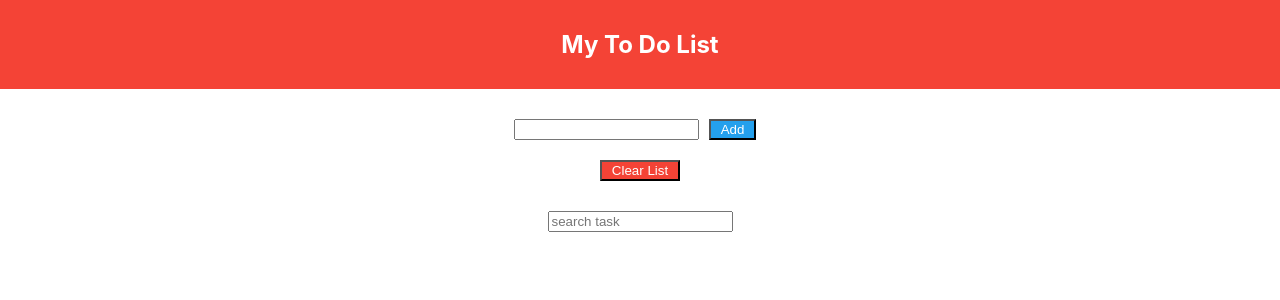
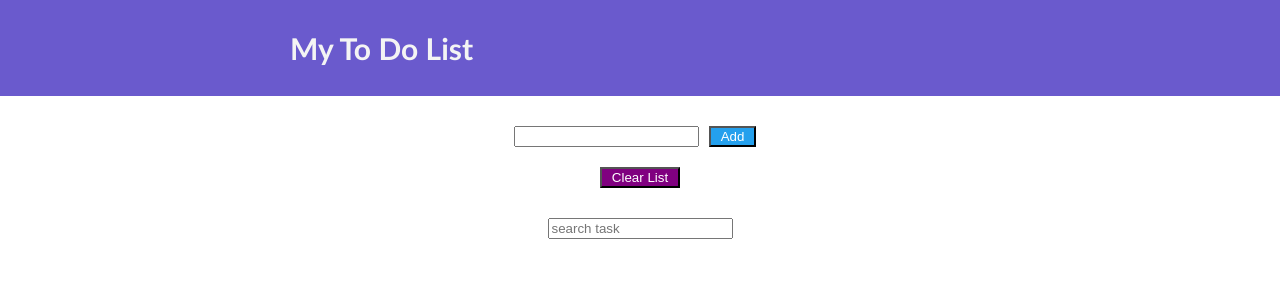
Before and after one commit to PSPenta/react-training-new, a React (Create React App) app: page / in a window 1280 px wide. Shown: the top 300 px of the page. Built offline with nearby package versions, Linux system fonts and the light colour scheme.

Commit message:
code optimised

```diff
--- a/src/App.css
+++ b/src/App.css
@@ -4,15 +4,22 @@
 }
 
 #header {
-  background-color: #f44336;
+  background-color: slateblue;
   padding: 10px 40px;
   margin-bottom: 20px;
   color: white;
-  text-align: center;
+  text-align: start;
+  font-family:'Gill Sans', 'Gill Sans MT', Calibri, 'Trebuchet MS', sans-serif;
 }
 
-h1 {
-  color: cornflowerblue;
+.container {
+  max-width: 700px;
+  margin: auto;
+}
+
+#header h1 {
+  color: #f4f4f4;
+  font-size: 30px;
 }
 
 ul {
@@ -24,7 +31,7 @@ ul {
 ul li {
   cursor: pointer;
   position: relative;
-  padding: 12px 8px 12px 40px;
+  padding: 12px 8px;
   list-style-type: none;
   background: #eee;
   font-size: 18px;
@@ -77,14 +84,14 @@ ul li.checked::before {
 }
 
 .btn-delete {
-  background-color: #f44336;
+  background-color: purple;
 }
 
 .close {
   position: absolute;
   right: 0;
   top: 0;
-  padding: 12px 16px 12px 16px;
+  padding: 12px 16px;
 }
 
 .close:hover {
--- a/src/App.jsx
+++ b/src/App.jsx
@@ -34,8 +34,11 @@ function App() {
   return (
     <div className="App">
       <header id='header'>
-        <h2>My To Do List</h2>
+        <div className="container">
+          <h1>My To Do List</h1>
+        </div>
       </header>
+      <div className="container">
         <form onSubmit={addTask}>
           <input type={"text"} name={"task"} id={"task"} onFocus={clearFilter} />
           <button className={"btn"}>Add</button>
@@ -50,6 +53,7 @@ function App() {
           }
         </ul>
       </div>
+    </div>
   );
 }
 
```
Lines whose indentation alone changed are shown as unchanged.
